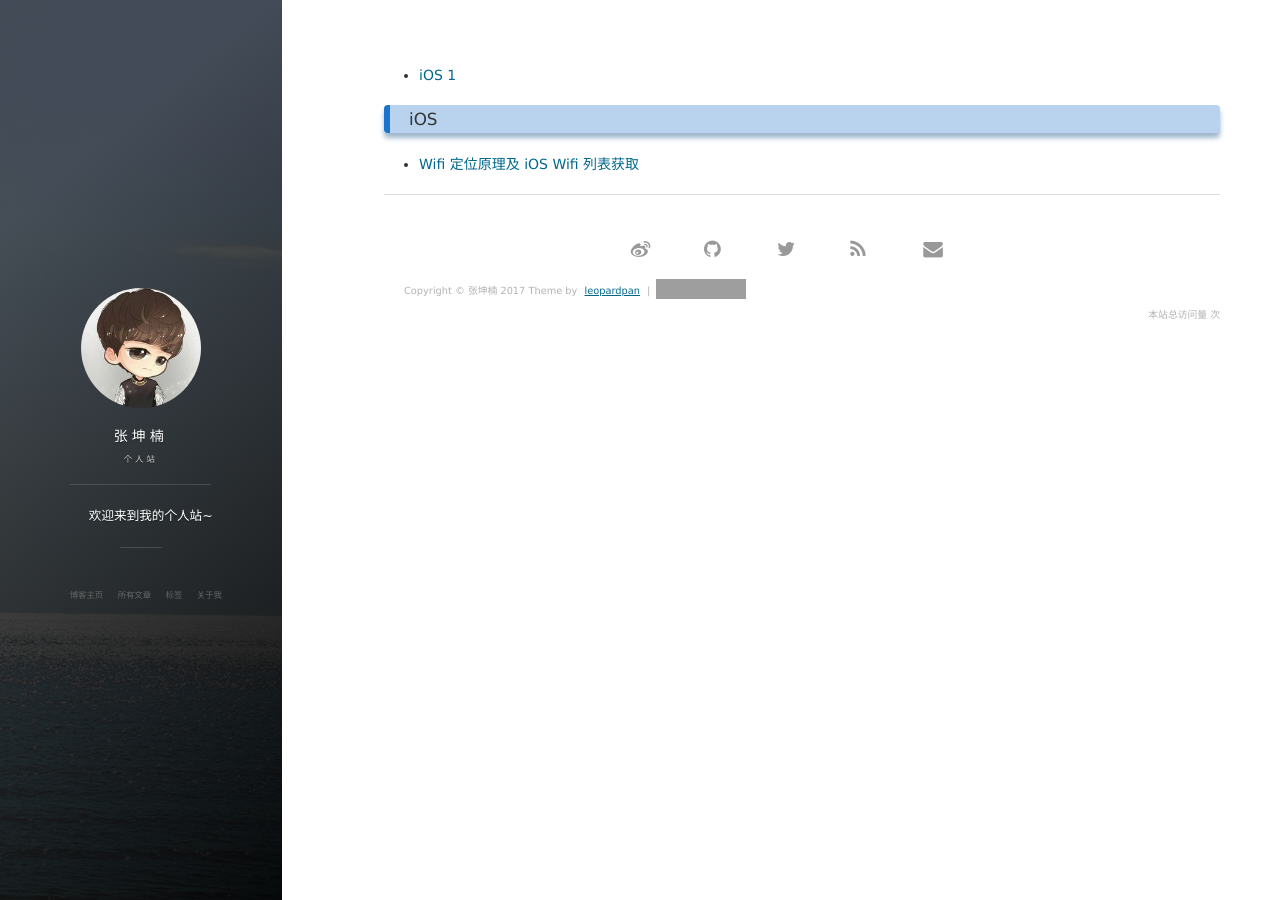
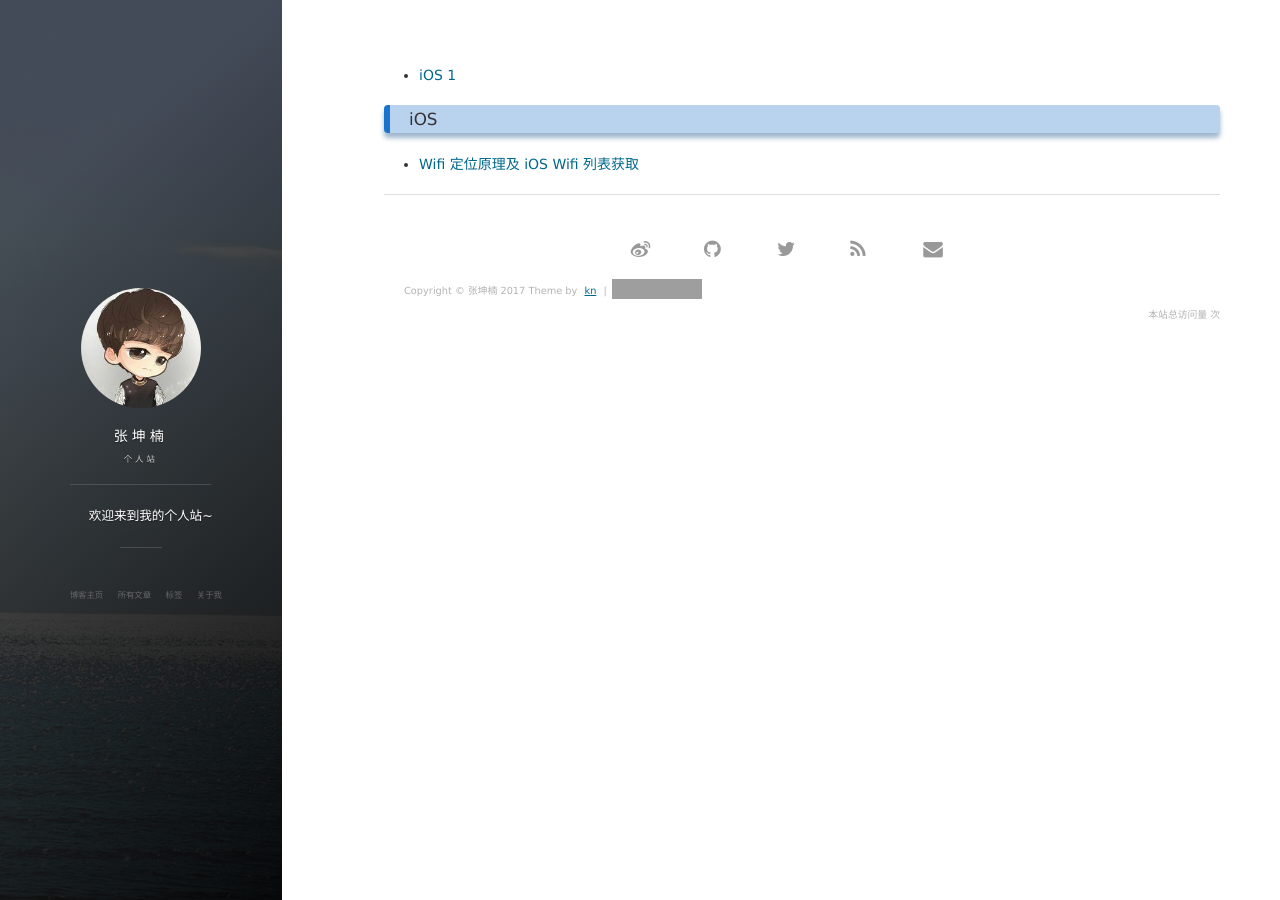
Before and after one commit to zhangkn/zhangkn.github.io, a Jekyll site: the page built from tags.html, in a window 1280 px wide. Built offline with Jekyll 4.4.1, drawn with Linux system fonts in a browser that asks for light colours; nearby versions of some CDN libraries; comment, search, counter and statistics services are not loaded; grey boxes are pictures that could not be loaded.

Commit message:
footer.html

```diff
--- a/Gemfile
+++ b/Gemfile
@@ -3,3 +3,4 @@ gem 'jekyll'
 gem 'redcarpet'
 gem 'jekyll-paginate'
 gem 'jekyll-sitemap'
+gem 'jekyll-feed'
--- a/_config.yml
+++ b/_config.yml
@@ -62,6 +62,6 @@ nav:
 
 
 # Pagination
-plugins: [jekyll-paginate,jekyll-sitemap]
+plugins: [jekyll-paginate,jekyll-sitemap,jekyll-feed]
 paginate: 20
 paginate_path: "page/:num/"
--- a/_includes/footer.html
+++ b/_includes/footer.html
@@ -69,7 +69,7 @@
 
         <div class = "footer_div">
            <p class="copyright text-muted">
-            Copyright &copy; {{ site.title }} {{ site.time | date: '%Y' }} Theme by <a href="http://baixin.io/">leopardpan</a> |
+            Copyright &copy; {{ site.title }} {{ site.time | date: '%Y' }} Theme by <a href="{{site.url}}">kn</a> |
             <iframe
                 style="margin-left: 2px; margin-bottom:-5px;"
                 frameborder="0" scrolling="0" width="91px" height="20px"
```
Also changed, not shown: Gemfile.lock, README.md.
